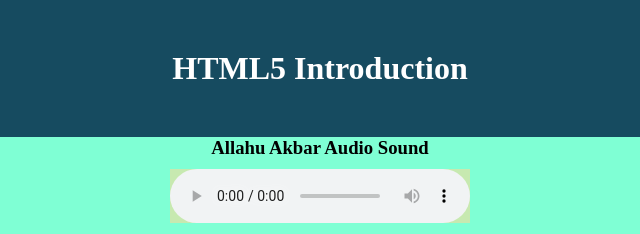
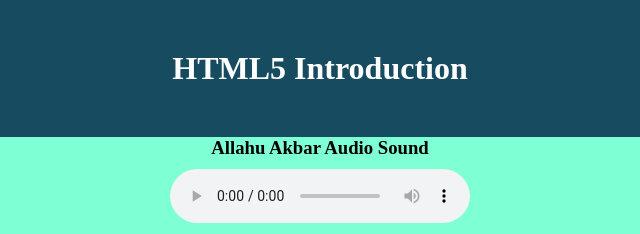
Before and after one commit to zakir85/html5-intro-repo, a plain HTML site: page index.html in a window 1280 px wide. Shown: the top 234 px of the page, 320-960 px from the left. Drawn offline with Linux system fonts and the light colour scheme.

Commit message:
audio bg remove

```diff
--- a/style.css
+++ b/style.css
@@ -14,7 +14,6 @@ header{
     text-align: center;
 }
 audio{
-    background-color: #C7E9B0;
     margin: 10px;
 }
 
```
